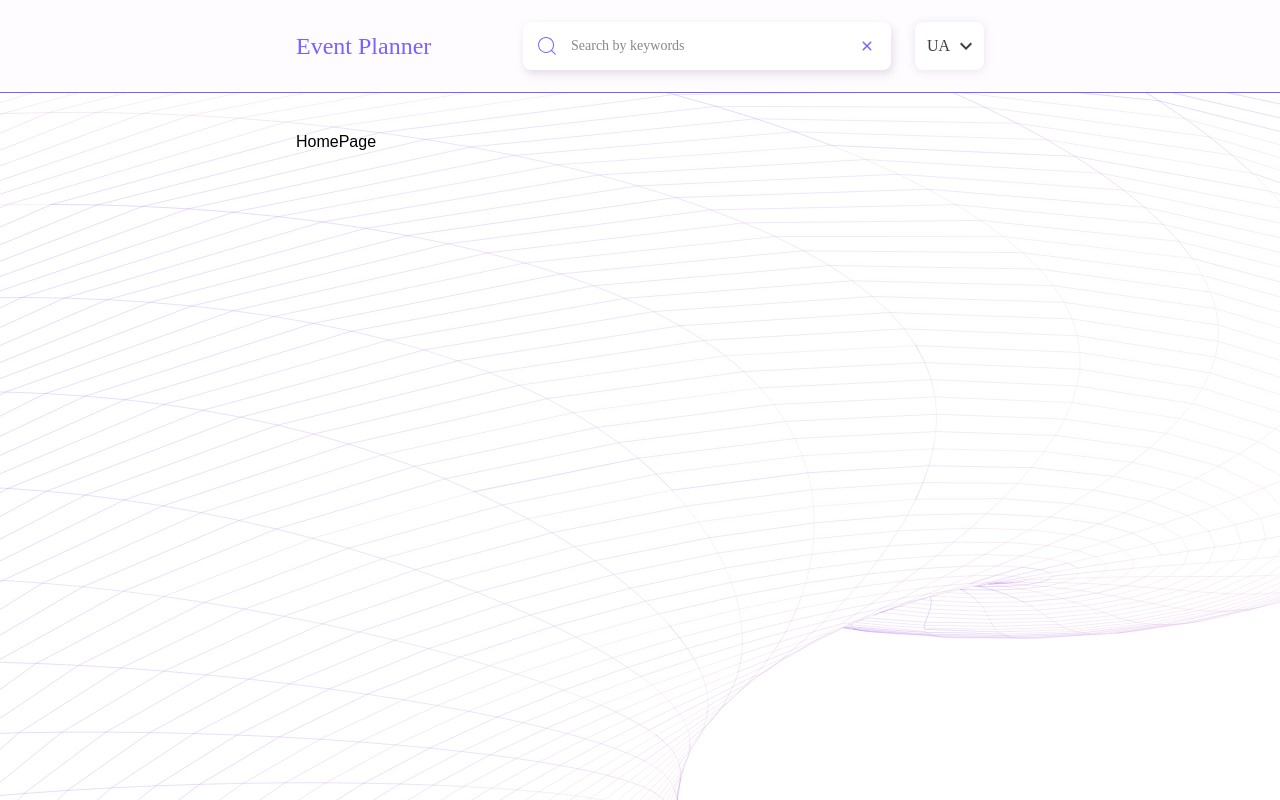
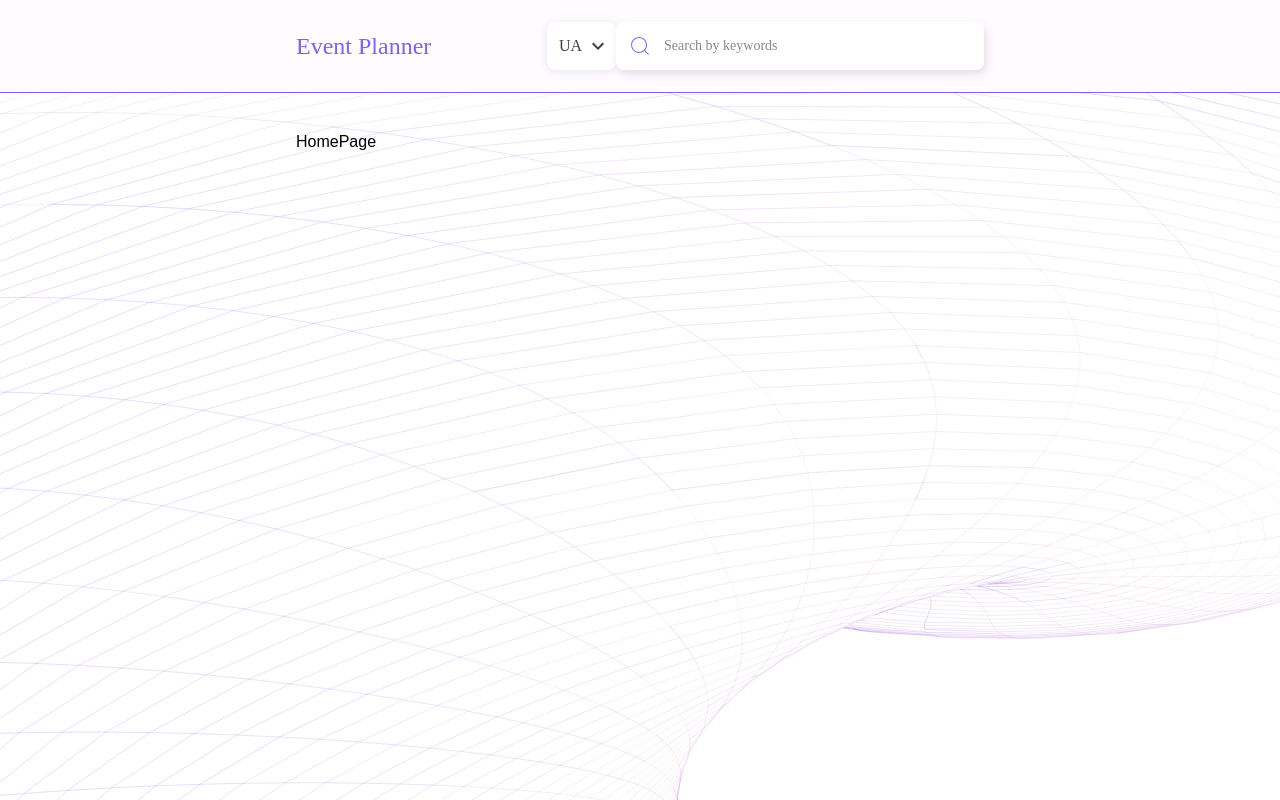
Before and after one commit to vadymfrlv/event-planner, a React (Vite) app: page / in a window 1280 px wide. Shown: the top 800 px of the page. Built offline with nearby package versions, Linux system fonts and the light colour scheme; a web font is replaced by a local one; what i18next-localstorage-backend would draw is missing.

Commit message:
WORK:
- small changes with style and boxes

```diff
--- a/src/components/SearchBox/SearchBox.styled.ts
+++ b/src/components/SearchBox/SearchBox.styled.ts
@@ -2,6 +2,17 @@ import styled, { css } from 'styled-components';
 
 import { CiSearch } from 'react-icons/ci';
 import { IoIosClose } from 'react-icons/io';
+
+export const SearchBoxWrapper = styled.div`
+  position: relative;
+  margin-top: 24px;
+  order: 2;
+
+  @media (min-width: ${p => p.theme.screens.tab}) {
+    margin-top: 0;
+    order: 1;
+  }
+`;
 
 export const InputStyled = styled.input`
   width: 272px;
@@ -57,4 +68,5 @@ export const CloseIcon = styled(IoIosClose)`
   ${expandIconBaseStyles};
 
   right: 12px;
+  cursor: pointer;
 `;
--- a/src/components/SearchBox/SearchBox.tsx
+++ b/src/components/SearchBox/SearchBox.tsx
@@ -1,14 +1,19 @@
-import React from 'react';
-
-import { CloseIcon, InputStyled, SearchIcon } from './SearchBox.styled';
-import { BaseBox } from 'components/Box/Box';
+import { useState } from 'react';
+import { SearchBoxWrapper, InputStyled, SearchIcon, CloseIcon } from './SearchBox.styled';
 
 export const SearchBox = () => {
+  const [searchQuery, setSearchQuery] = useState('');
+
   return (
-    <BaseBox position="relative">
-      <InputStyled type="text" placeholder="Search by keywords" />
+    <SearchBoxWrapper>
+      <InputStyled
+        type="text"
+        placeholder="Search by keywords"
+        value={searchQuery}
+        onChange={e => setSearchQuery(e.target.value)}
+      />
       <SearchIcon />
-      <CloseIcon />
-    </BaseBox>
+      {searchQuery && <CloseIcon type="button" onClick={() => setSearchQuery('')} />}
+    </SearchBoxWrapper>
   );
 };
```
